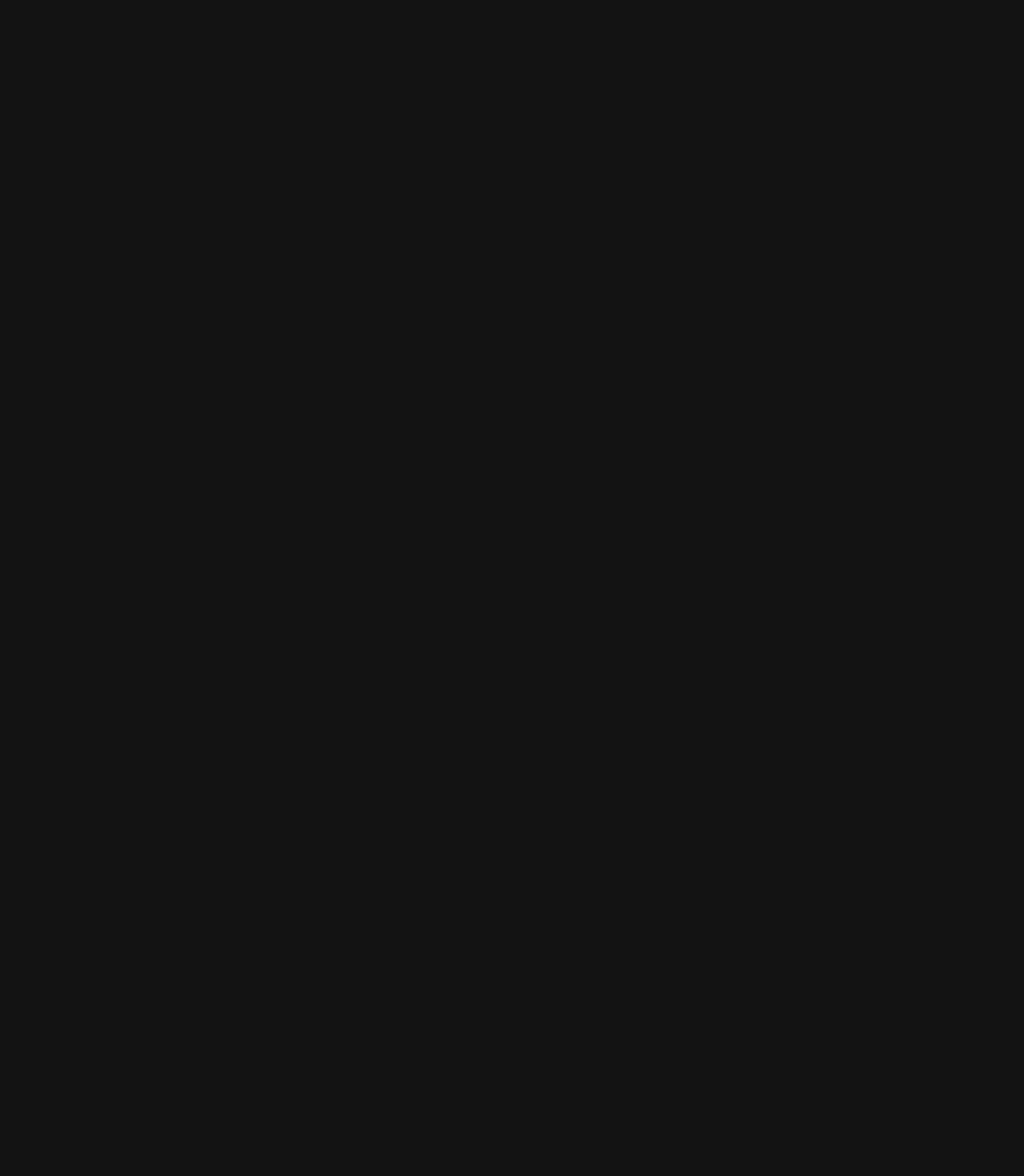
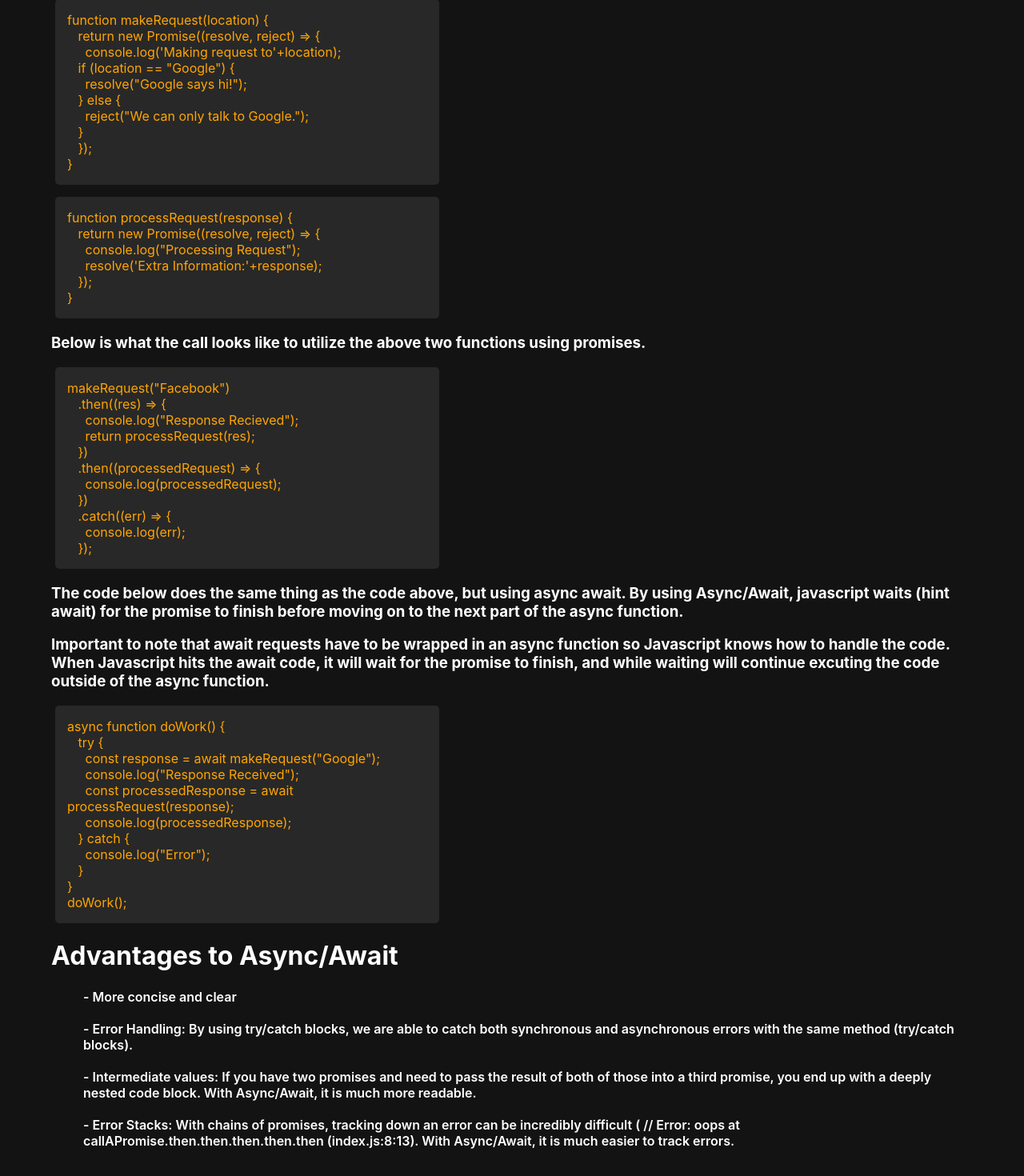
Before and after one commit to DKBoston15/advancedjsconcepts, a React (Create React App) app: page / in a window 1280 px wide. Shown: the part 310-1780 px from the top of the page at 80% size. Before the commit the page ends 800 px from the top, so only its background shows below. Built offline with nearby package versions, Linux system fonts and the light colour scheme.

Commit message:
Async/Await Content

```diff
--- a/src/components/AsyncAwait.js
+++ b/src/components/AsyncAwait.js
@@ -1,4 +1,5 @@
 import "../App.css";
+import CodeBlock from "./CodeBlock";
 
 function AsyncAwait() {
     return (
@@ -8,6 +9,79 @@
                 Async/Await is essentially santatical sugar for making promises
                 easier to work with!
             </h2>
+            <h3>
+                Take the two functions below that make requests using promises.
+            </h3>
+            <CodeBlock
+                code={{
+                    __html: `function makeRequest(location) {<br>&nbsp&nbsp    return new Promise((resolve, reject) => {<br>&nbsp&nbsp&nbsp&nbsp        console.log('Making request to'+location);<br>&nbsp&nbsp        if (location == "Google") {<br>&nbsp&nbsp&nbsp&nbsp           resolve("Google says hi!");<br>&nbsp&nbsp       } else {<br>&nbsp&nbsp&nbsp&nbsp            reject("We can only talk to Google.");<br>&nbsp&nbsp       }<br>&nbsp&nbsp    });<br>}`
+                }}
+            />
+            <CodeBlock
+                code={{
+                    __html: `function processRequest(response) {<br>&nbsp&nbsp    return new Promise((resolve, reject) => {<br>&nbsp&nbsp&nbsp&nbsp        console.log("Processing Request");<br>&nbsp&nbsp&nbsp&nbsp        resolve('Extra Information:'+response);<br>&nbsp&nbsp    });<br>}`
+                }}
+            />
+            <h3>
+                Below is what the call looks like to utilize the above two
+                functions using promises.
+            </h3>
+            <CodeBlock
+                code={{
+                    __html: `makeRequest("Facebook")<br>&nbsp&nbsp    .then((res) => {<br>&nbsp&nbsp&nbsp&nbsp        console.log("Response Recieved");<br>&nbsp&nbsp&nbsp&nbsp        return processRequest(res);<br>&nbsp&nbsp    })<br>&nbsp&nbsp    .then((processedRequest) => {<br>&nbsp&nbsp&nbsp&nbsp       console.log(processedRequest);<br>&nbsp&nbsp    })<br>&nbsp&nbsp    .catch((err) => {<br>&nbsp&nbsp&nbsp&nbsp        console.log(err);<br>&nbsp&nbsp    });<br>`
+                }}
+            />
+            <h3>
+                The code below does the same thing as the code above, but using
+                async await. By using Async/Await, javascript waits (hint await)
+                for the promise to finish before moving on to the next part of
+                the async function.
+            </h3>
+            <h3>
+                Important to note that await requests have to be wrapped in an
+                async function so Javascript knows how to handle the code. When
+                Javascript hits the await code, it will wait for the promise to
+                finish, and while waiting will continue excuting the code
+                outside of the async function.
+            </h3>
+            <CodeBlock
+                code={{
+                    __html: `async function doWork() {<br>&nbsp&nbsp    try {<br>&nbsp&nbsp&nbsp&nbsp        const response = await makeRequest("Google");<br>&nbsp&nbsp&nbsp&nbsp        console.log("Response Received");<br>&nbsp&nbsp&nbsp&nbsp        const processedResponse = await processRequest(response);<br>&nbsp&nbsp&nbsp&nbsp        console.log(processedResponse);<br>&nbsp&nbsp    } catch {<br>&nbsp&nbsp&nbsp&nbsp        console.log("Error");<br>&nbsp&nbsp    }<br>}<br>doWork();`
+                }}
+            />
+            <h1>Advantages to Async/Await</h1>
+            <ul>
+                <li>- More concise and clear</li>
+                <br />
+                <li>
+                    - Error Handling: By using try/catch blocks, we are able to
+                    catch both synchronous and asynchronous errors with the same
+                    method (try/catch blocks).
+                </li>
+                <br />
+                <li>
+                    - Intermediate values: If you have two promises and need to
+                    pass the result of both of those into a third promise, you
+                    end up with a deeply nested code block. With Async/Await, it
+                    is much more readable.
+                </li>
+                <br />
+                <li>
+                    - Error Stacks: With chains of promises, tracking down an
+                    error can be incredibly difficult ( // Error: oops at
+                    callAPromise.then.then.then.then.then (index.js:8:13). With
+                    Async/Await, it is much easier to track errors.
+                </li>
+            </ul>
+
+            <div className="linkContainer" target="_blank">
+                <a
+                    href="https://www.youtube.com/watch?v=V_Kr9OSfDeU"
+                    target="_blank"
+                    rel="noreferrer">
+                    Reference #1 (Webdev Simplified)
+                </a>
+            </div>
         </div>
     );
 }
--- a/src/components/Promises.js
+++ b/src/components/Promises.js
@@ -102,12 +102,6 @@
                         rel="noreferrer">
                         Reference #1 (Webdev Simplified)
                     </a>
-                    <a
-                        href="https://medium.com/better-programming/understanding-the-this-keyword-in-javascript-cb76d4c7c5e8"
-                        target="_blank"
-                        rel="noreferrer">
-                        Reference #2 (Medium Tutorial)
-                    </a>
                 </div>
             </div>
         );
```
Also changed, not shown: test.js (+38 -22 lines), 1 other file (tests, documents, lock files or other folders).
